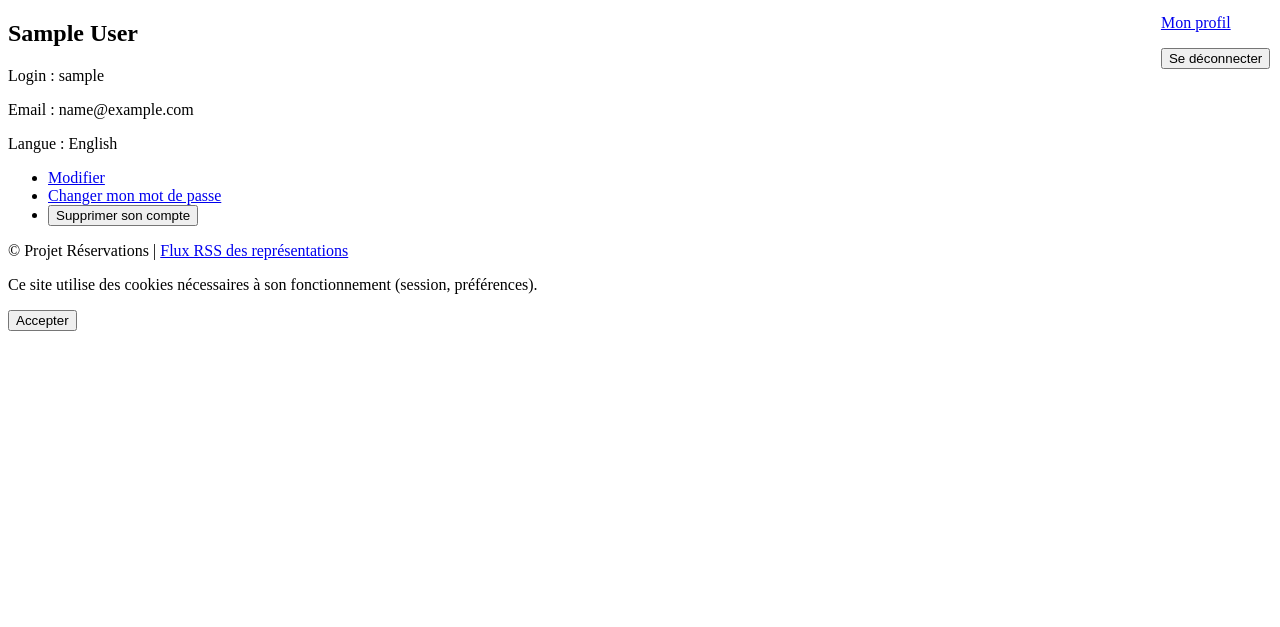
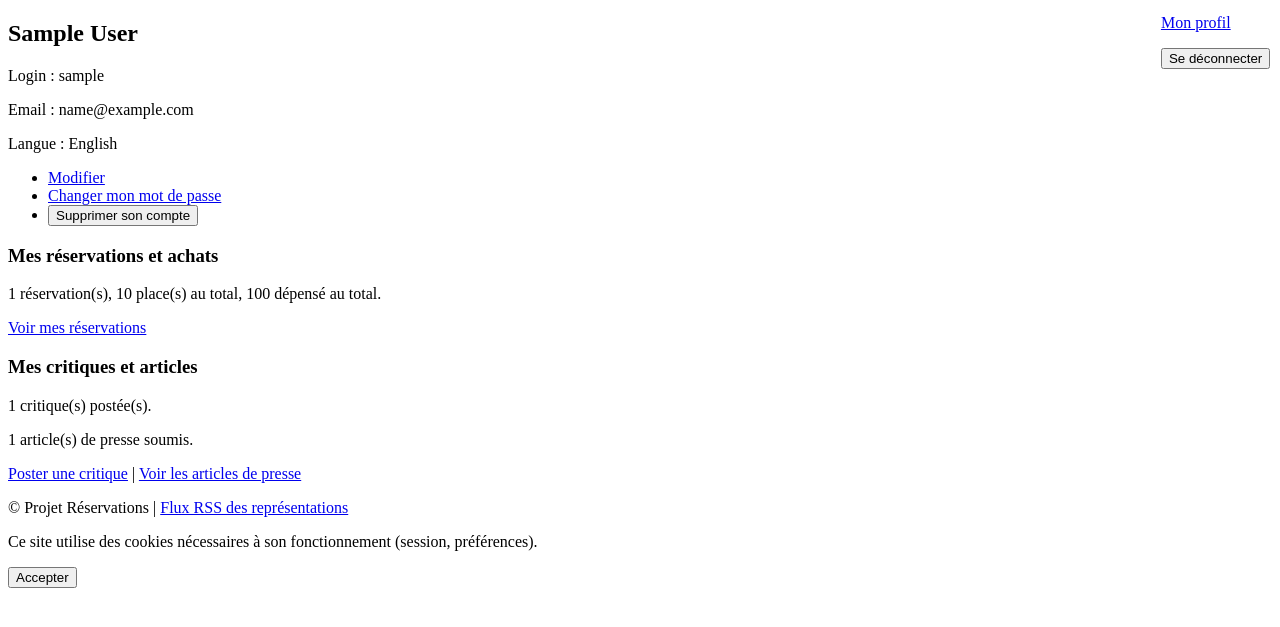
Before and after one commit to Nono1070/projets_pour_examen, a Django app: page /accounts/profile/ in a window 1280 px wide. Shown: the part 44-671 px from the top of the page. Run offline with Django 5.2, Linux system fonts and the light colour scheme; a user stored in the database is signed in; tables that the repository leaves empty hold one stand-in row (values such as "Sample post").

Commit message:
Espace personnel : reservations/achats, critiques et articles sur le profil
Le membre pourra reserver des places, consulter la liste de ses
reservations, modifier ses donnees de profil et commenter les
spectacles (PID, presentation du projet). La page profil devient un
vrai espace personnel : resume des reservations/achats (nombre, places
totales, montant total depense), nombre de critiques postees, nombre
d'articles de presse soumis, avec liens vers les listes completes.

Profite de l'occasion pour securiser l'acces a usermeta (try/except
UserMeta.DoesNotExist) plutot que planter si le profil n'a jamais ete
complete avec une langue.

```diff
--- a/accounts/templates/user/profile.html
+++ b/accounts/templates/user/profile.html
@@ -21,4 +21,19 @@
             </form>
         </li>
     </ul>
+
+    <h3>Mes réservations et achats</h3>
+    <p>
+        {{ reservations_count }} réservation(s), {{ reservations_total_quantity }} place(s) au total,
+        {{ reservations_total_spent }} dépensé au total.
+    </p>
+    <p><a href="{% url 'reservations:reservation_index' %}">Voir mes réservations</a></p>
+
+    <h3>Mes critiques et articles</h3>
+    <p>{{ reviews_count }} critique(s) postée(s).</p>
+    <p>{{ press_articles_count }} article(s) de presse soumis.</p>
+    <p>
+        <a href="{% url 'reservations:review_create' %}">Poster une critique</a> |
+        <a href="{% url 'reservations:press_article_index' %}">Voir les articles de presse</a>
+    </p>
 {% endblock %}
--- a/accounts/views.py
+++ b/accounts/views.py
@@ -6,6 +6,9 @@ from django.contrib.auth.models import User
 from django.contrib.auth import logout
 from django.shortcuts import redirect, render
 from django.contrib import messages
+from django.db.models import Sum, F
+
+from reservations.models import Reservation, Review, PressArticle, UserMeta
 
 from .forms import UserSignUpForm, UserUpdateForm
 
@@ -46,8 +49,23 @@ def profile(request):
         "nl": "Nederlands",
     }
 
+    try:
+        user_language = languages.get(request.user.usermeta.langue)
+    except UserMeta.DoesNotExist:
+        user_language = None
+
+    reservations_stats = Reservation.objects.filter(user=request.user).aggregate(
+        total_quantity=Sum('quantity'),
+        total_spent=Sum(F('quantity') * F('price')),
+    )
+
     return render(request, 'user/profile.html', {
-        "user_language": languages.get(request.user.usermeta.langue),
+        "user_language": user_language,
+        "reservations_count": Reservation.objects.filter(user=request.user).count(),
+        "reservations_total_quantity": reservations_stats['total_quantity'] or 0,
+        "reservations_total_spent": reservations_stats['total_spent'] or 0,
+        "reviews_count": Review.objects.filter(user=request.user).count(),
+        "press_articles_count": PressArticle.objects.filter(critic=request.user).count(),
     })
 
 
```
